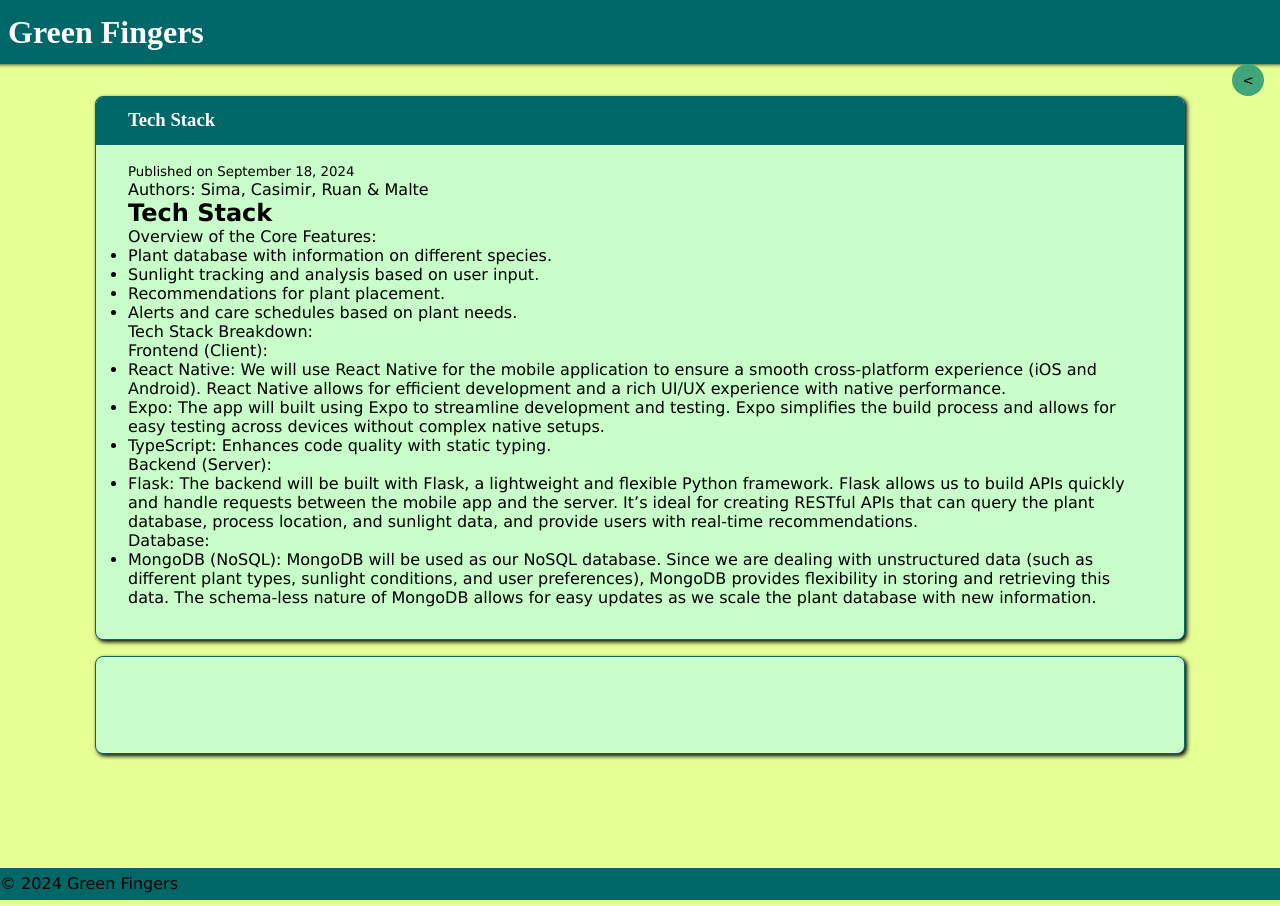
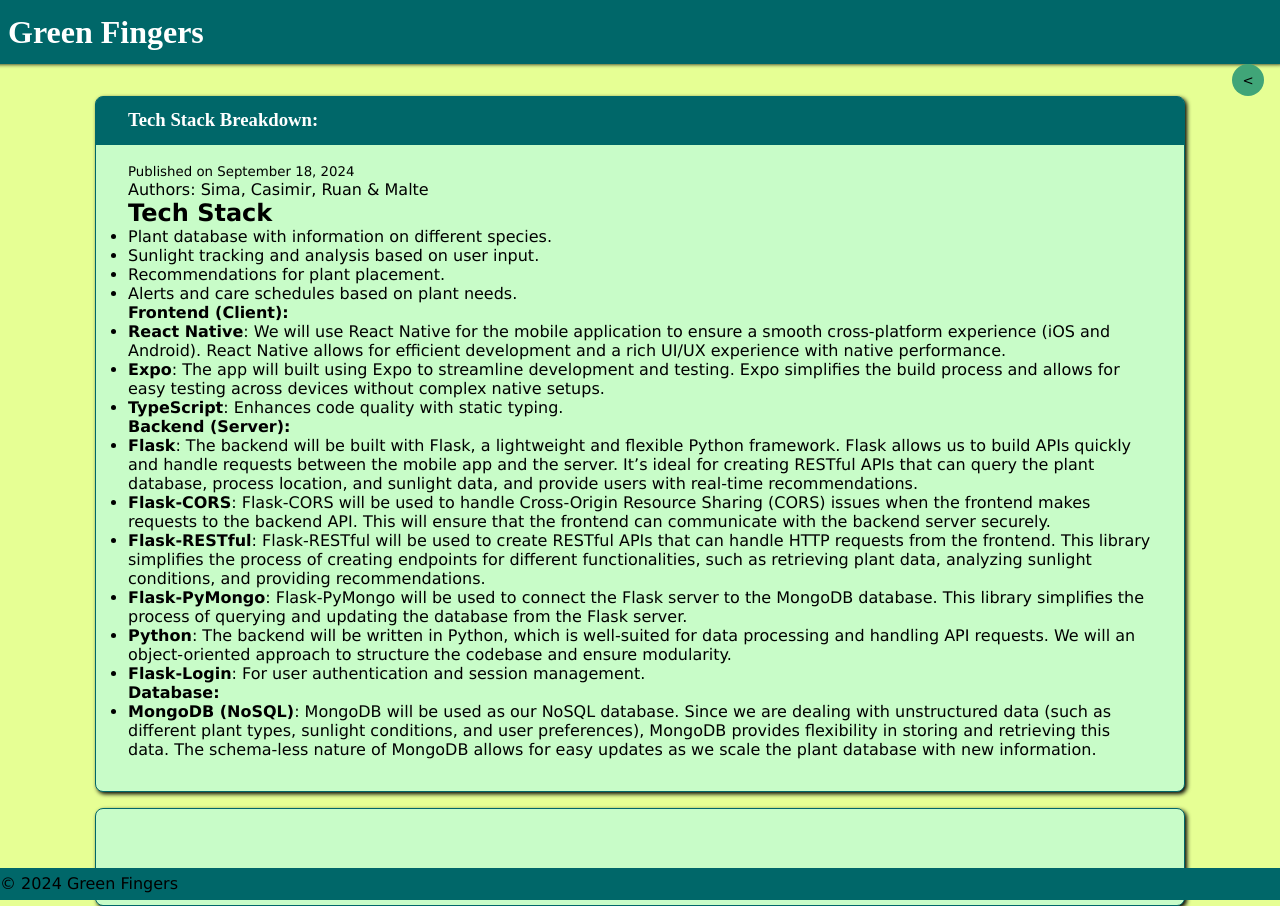
Before and after one commit to Green-Fingers-App/gardeningApp, a Jekyll site: the page built from docs/_posts/2024-09-18-tech-stack.md, in a window 1280 px wide. Built offline with Jekyll 4.4.1, drawn with Linux system fonts in a browser that asks for light colours; some web fonts are replaced; comment, search, counter and statistics services are not loaded.

Commit message:
Update Tech Stack Backend

```diff
--- a/docs/_posts/2024-09-18-tech-stack.md
+++ b/docs/_posts/2024-09-18-tech-stack.md
@@ -7,28 +7,37 @@
 
 ## Tech Stack
 
- Overview of the Core Features:
+### Overview of the Core Features:
 
 - Plant database with information on different species.
 - Sunlight tracking and analysis based on user input.
 - Recommendations for plant placement.
 - Alerts and care schedules based on plant needs.
 
-Tech Stack Breakdown:
+### Tech Stack Breakdown:
 
-Frontend (Client):
+#### Frontend (Client):
 
-- React Native:
+- **React Native**:
 We will use React Native for the mobile application to ensure a smooth cross-platform experience (iOS and Android). React Native allows for efficient development and a rich UI/UX experience with native performance.
-- Expo:
+- **Expo**:
 The app will built using Expo to streamline development and testing. Expo simplifies the build process and allows for easy testing across devices without complex native setups.
-- TypeScript: Enhances code quality with static typing.
+- **TypeScript**: Enhances code quality with static typing.
 
-Backend (Server):
+#### Backend (Server):
 
-- Flask:
+- **Flask**:
 The backend will be built with Flask, a lightweight and flexible Python framework. Flask allows us to build APIs quickly and handle requests between the mobile app and the server. It’s ideal for creating RESTful APIs that can query the plant database, process location, and sunlight data, and provide users with real-time recommendations.
+- **Flask-CORS**:
+Flask-CORS will be used to handle Cross-Origin Resource Sharing (CORS) issues when the frontend makes requests to the backend API. This will ensure that the frontend can communicate with the backend server securely.
+- **Flask-RESTful**:
+Flask-RESTful will be used to create RESTful APIs that can handle HTTP requests from the frontend. This library simplifies the process of creating endpoints for different functionalities, such as retrieving plant data, analyzing sunlight conditions, and providing recommendations.
+- **Flask-PyMongo**:
+Flask-PyMongo will be used to connect the Flask server to the MongoDB database. This library simplifies the process of querying and updating the database from the Flask server.
+- **Python**: The backend will be written in Python, which is well-suited for data processing and handling API requests. We will an object-oriented approach to structure the codebase and ensure modularity.
+- **Flask-Login**: For user authentication and session management.
 
-Database:
-- MongoDB (NoSQL):
+#### Database:
+
+- **MongoDB (NoSQL)**:
 MongoDB will be used as our NoSQL database. Since we are dealing with unstructured data (such as different plant types, sunlight conditions, and user preferences), MongoDB provides flexibility in storing and retrieving this data. The schema-less nature of MongoDB allows for easy updates as we scale the plant database with new information.
```
